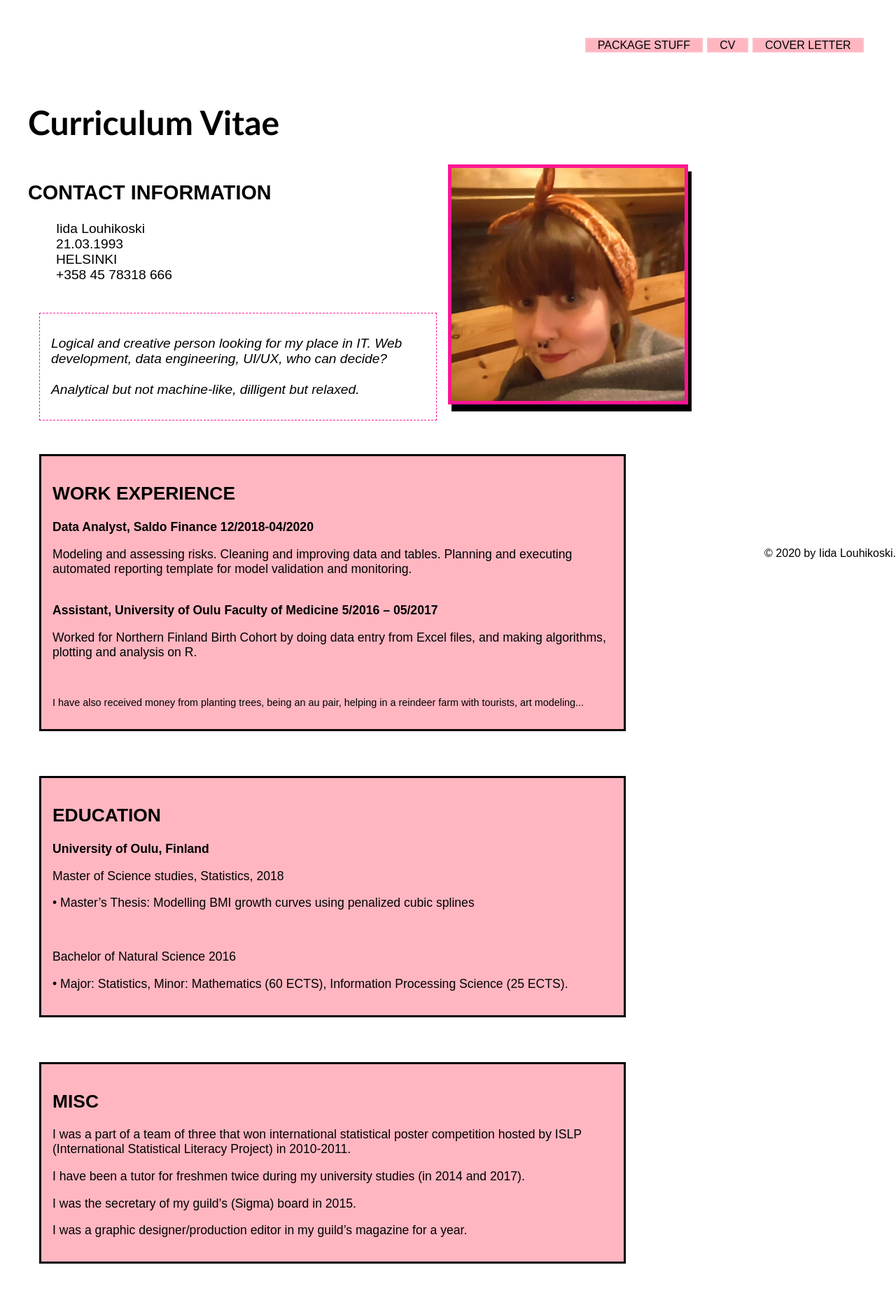
After one commit to amaniid/reaktor-hire-me, a Python web app: template app/templates/cv.html in a window 1280 px wide. The commit adds this page. Shown: the whole page at 70% size. Run offline with Jinja, Linux system fonts and the light colour scheme; the template is opened without the code that fills it, so the values that code supplies are empty.

Commit message:
added more sites and better directory system

```diff
--- a/app/static/styles/style.css
+++ b/app/static/styles/style.css
@@ -1,16 +1,10 @@
-h1, h2, h3, h4, h5 {
+body {
+    padding: 2rem;
     font-family: Arial, Helvetica, sans-serif;
 }
 
-.beauty-btn {
+h1, h2, h3, h4, h5 {
     font-family: Arial, Helvetica, sans-serif;
-    color: deeppink;
-}
-
-.match-btn {
-    font-family: Arial, Helvetica, sans-serif;
-    background-color: aquamarine;
-    color: black;
 }
 
 a {
@@ -28,92 +22,30 @@ a:hover, a:focus {
     color: oldlace;
 }
 
+ul {
+    padding-bottom: 1.5rem;
+    list-style-type: none;
+}
+
+/* BUTTONS / LINKS */
+
+.beauty-btn {
+    color: deeppink;
+}
+
+.match-btn {
+    background-color: aquamarine;
+    color: black;
+}
+
 .pkg-btns {
     padding: 3rem;
     max-width: 1000px;
     line-height: 35px;
 }
 
-.description {
-    font-family: Arial, Helvetica, sans-serif;
-    background-color: rgb(245, 147, 199);
-    color: rgb(34, 34, 43);
-    padding: 1rem 2rem;
-    /* width: 500px; */
-    border-radius: 6px;
-    margin-bottom: 3rem;
-}
-
-#pkg-search {
-    width: 40%;
-    font-size: 16px;
-    /* Increase font-size */
-    padding: 12px 10px 12px 10px;
-    /* Add some padding */
-    border: 1px solid #ddd;
-    /* Add a grey border */
-    margin-bottom: 12px;
-    /* Add some space below the input */
-}
-
-.search {
-    margin-bottom: 30px;
-    border-bottom: 2px gray dashed;
-}
-
-ul {
-    padding-bottom: 1.5rem;
-    list-style-type: none;
-}
-
-.hide {
-    display: none;
-}
-
-.show {
-    display: block;
-}
-
-.depends {
-    max-width: 500px;
-    margin-bottom: 1rem;
-}
-
-.modal {
-    /* display: none; Hidden by default */
-    position: fixed;
-    /* Stay in place */
-    z-index: 1;
-    /* Sit on top */
-    left: 0;
-    top: 0;
-    width: 100%;
-    /* Full width */
-    height: 100%;
-    /* Full height */
-    overflow: auto;
-    /* Enable scroll if needed */
-    background-color: rgb(0, 0, 0);
-    /* Fallback color */
-    background-color: rgba(0, 0, 0, 0.4);
-    /* Black w/ opacity */
-}
-
-.modal-content {
-    background-color: pink;
-    margin: 15% auto;
-    /* 15% from the top and centered */
-    padding: 20px;
-    border: 1px solid #888;
-    width: 80%;
-    max-width: 800px;
-    /* Could be more or less, depending on screen size */
-}
-
-/* The Close Button */
-
 .close {
-    color: #aaa;
+    color: rgb(77, 74, 74);
     font-size: 28px;
     font-weight: bold;
 }
@@ -123,3 +55,125 @@ ul {
     text-decoration: none;
     cursor: grabbing;
 }
+
+/* TEXTs / CONTENTs */
+
+.description {
+    background-color: rgb(245, 147, 199);
+    color: rgb(34, 34, 43);
+    padding: 1rem 2rem;
+    border-radius: 6px;
+    margin-bottom: 3rem;
+}
+
+.depends {
+    max-width: 500px;
+    margin-bottom: 1rem;
+}
+
+.cv {
+    display: grid;
+    max-width: 1500px;
+}
+
+.cv h1 {
+    font-size: 3rem;
+    font-family: 'Gill Sans', 'Gill Sans MT', Calibri, 'Trebuchet MS', sans-serif;
+}
+
+.contact {
+    display: grid;
+    grid-template-columns: 1fr 1fr;
+    font-size: 1.2rem;
+}
+
+.cv-picture img {
+    border: 5px solid deeppink;
+    box-shadow: 5px 10px black;
+}
+
+.paragraph {
+    font-size: 1.1rem;
+    max-width: 800px;
+    background-color: lightpink;
+    padding: 1rem;
+    margin: 2rem 1rem;
+    border: 3px solid black;
+}
+
+.sidenote {
+    font-size: 0.9rem;
+}
+
+.intro {
+    font-style: italic;
+    font-size: 1.2rem;
+    text-align: left;
+    margin: 1rem;
+    max-width: 650px;
+    border: 1px dashed deeppink;
+    padding: 2rem 1rem;
+}
+
+.quote {
+    font-style: italic;
+    font-size: 2.2rem;
+    text-align: center;
+    margin: 1rem 4rem;
+    display: block;
+    border: 5px dashed deeppink;
+    padding: 2rem 1rem;
+}
+
+/* SEARCH / FILTER */
+
+#pkg-search {
+    width: 40%;
+    font-size: 16px;
+    padding: 12px 10px 12px 10px;
+    border: 1px solid #ddd;
+    margin-bottom: 12px;
+}
+
+.search {
+    margin-bottom: 30px;
+    border-bottom: 2px gray dashed;
+}
+
+/* navigation / header */
+header {
+    width: 100%;
+    margin-bottom: 5px;
+}
+
+header #menu-top-bar {
+    list-style-type: none;
+    display: flex;
+    justify-content: flex-end;
+    align-items: center;
+}
+
+header #menu-top-bar li a {
+    padding: 0 1rem;
+    background-color: lightpink;
+    color: black;
+}
+
+header #menu-top-bar li:first-child a {
+    padding-left: 1rem;
+}
+
+header #menu-top-bar li:last-child a {
+    padding-right: 1rem;
+}
+
+/* FOOTER */
+footer {
+    position: fixed;
+    bottom: 0;
+    right: 0;
+    width: 100%;
+    color: black;
+    margin-bottom: 0;
+    text-align: right;
+}
--- a/app/templates/base.html
+++ b/app/templates/base.html
@@ -1,14 +1,32 @@
 <!DOCTYPE html>
 <html lang="en">
+
 <head>
     <meta charset="UTF-8">
     <meta name="viewport" content="width=device-width, initial-scale=1.0">
-    <title>{% block title %}{% endblock %}</title>
+    <link rel="stylesheet" href="{{ url_for('static',filename='styles/style.css') }}">
+    <title>{% block title %}{% endblock %} - Hire an Iida</title>
 </head>
+
 <body>
-    <h1>Tim's Website</h1>
+    <header>
+        <ul id="menu-top-bar" class="nav navbar-nav">
+            <li class="menu-item nav-item"><a href="{{ url_for('home') }}"><span>PACKAGE STUFF</span></a></li>
+            <li class="menu-item nav-item"><a href="{{ url_for('cv') }}"><span>CV</span></a></li>
+            <li class="menu-item nav-item"><a href="{{ url_for('cover_letter') }}"><span>COVER LETTER</span></a></li>
+        </ul>
+    </header>
     {% block content %}
 
     {% endblock %}
+    <footer>
+        {% block footer %}
+        &copy; 2020 by Iida Louhikoski.
+        {% endblock %}
+    </footer>
+    {% block myjs %}
+
+    {% endblock %}
 </body>
+
 </html>
--- /dev/null
+++ b/app/templates/cv.html
@@ -0,0 +1,86 @@
+{% extends "base.html" %}
+{% block title %}CV{% endblock %}
+{% block content %}
+<div class="cv">
+    <h1>Curriculum Vitae</h1>
+    <section class="contact">
+        <div>
+            <h2>CONTACT INFORMATION</h2>
+            <ul>
+                <li>Iida Louhikoski</li>
+                <li>21.03.1993</li>
+                <li>HELSINKI</li>
+                <li>+358 45 78318 666</li>
+            </ul>
+            <p class="intro">Logical and creative person looking for my place in IT. Web development, data engineering,
+                UI/UX,
+                <em>who</em> can decide?<br /><br />
+                Analytical but not machine-like, dilligent but relaxed.
+            </p>
+        </div>
+        <div class="cv-picture">
+            <img src="{{ url_for('static', filename = 'images/iida.png') }}" alt="picture of an iida" height="333"
+                width="333">
+        </div>
+
+    </section>
+
+    <section class="paragraph">
+        <h2>WORK EXPERIENCE</h2>
+        <b>Data Analyst, Saldo Finance 12/2018-04/2020</b>
+        <p>
+            Modeling and assessing risks. Cleaning and improving data and tables.
+            Planning and executing automated reporting template for model validation and monitoring.
+        </p>
+        <br />
+        <b>Assistant, University of Oulu Faculty of Medicine 5/2016 – 05/2017</b>
+        <p>
+            Worked for Northern Finland Birth Cohort by doing data entry from Excel files, and
+            making algorithms, plotting and analysis on R.
+        </p>
+        <br />
+        <p class="sidenote">
+            I have also received money from planting trees, being an au pair, helping in a reindeer farm with tourists,
+            art
+            modeling...
+        </p>
+    </section>
+
+    <section class="paragraph">
+        <h2>EDUCATION</h2>
+        <b>University of Oulu, Finland</b>
+        <p>
+            Master of Science studies, Statistics, 2018
+        </p>
+        <p>
+            • Master’s Thesis: Modelling BMI growth curves using penalized cubic splines
+        </p>
+        <br />
+        <p>
+            Bachelor of Natural Science 2016
+        </p>
+        <p>
+            • Major: Statistics, Minor: Mathematics (60 ECTS), Information Processing Science (25 ECTS).
+        </p>
+    </section>
+
+    <section class="paragraph">
+        <h2>MISC</h2>
+        <p>
+            I was a part of a team of three that won international statistical poster competition hosted by ISLP
+            (International Statistical Literacy Project) in 2010-2011.
+        </p>
+        <p>
+            I have been a tutor for freshmen twice during my university studies (in 2014 and 2017).
+        </p>
+        <p>
+            I was the secretary of my guild’s (Sigma) board in 2015.
+        </p>
+        <p>
+            I was a graphic designer/production editor in my guild’s magazine for a year.
+        </p>
+    </section>
+</div>
+
+
+{% endblock %}
```
Also changed, not shown: app/main.py (+12 -2 lines), app/templates/cover-letter.html (added, +8 -0 lines), app/templates/homepage.html (deleted, +0 -64 lines), app/templates/index.html (+56 -3 lines), app/templates/theindex.html (deleted, +0 -79 lines), app/static/images/iida.png (added).
